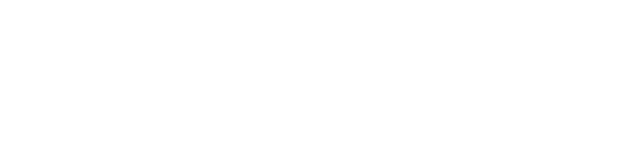
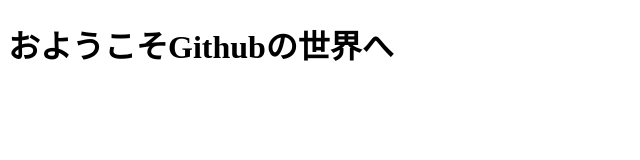
Before and after one commit to ito-kana/test, a plain HTML site: page index.html in a window 1280 px wide. Shown: the whole page, without its empty margins (0-640 px from the left). Drawn offline with Linux system fonts and the light colour scheme.

Commit message:
ヘッダー完成しました。

```diff
--- a/index.html
+++ b/index.html
@@ -6,6 +6,8 @@
   <title>gittraning</title>
 </head>
 <body>
-
+  <header>
+    <h1>おようこそGithubの世界へ</h1>
+  </header>
 </body>
 </html>
```
